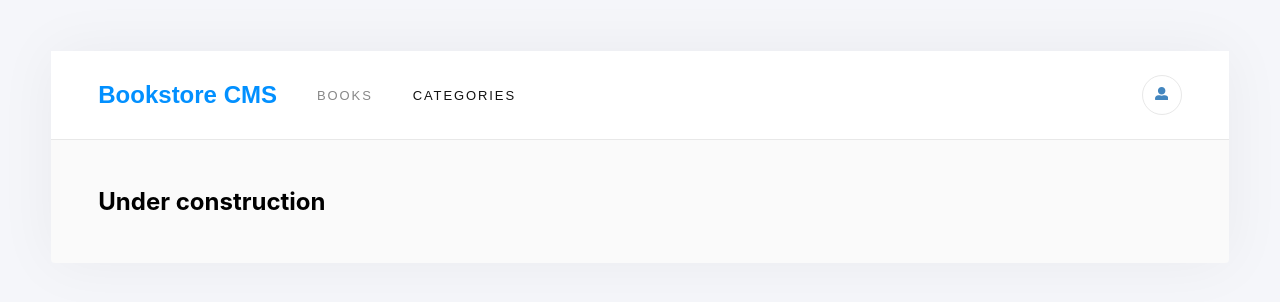
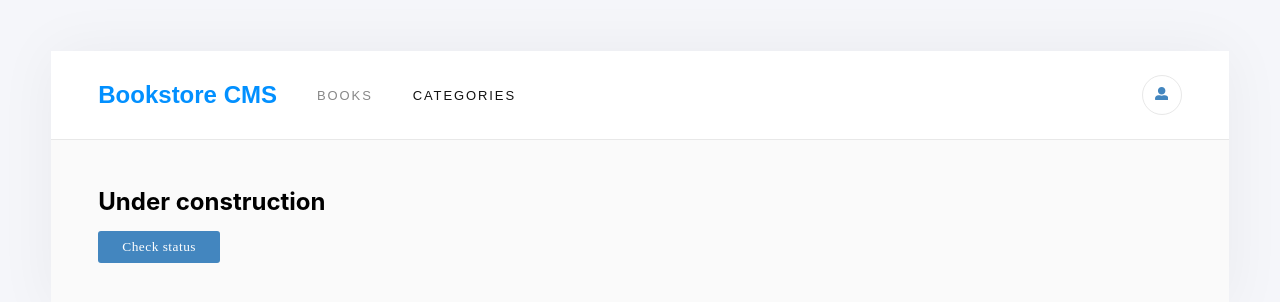
Before and after one commit to adamilare/bookstore, a React (Create React App) app: page /categories in a window 1280 px wide. Shown: the top 302 px of the page. Built offline with nearby package versions, Linux system fonts and the light colour scheme.

Commit message:
Add check status button to categories page

```diff
--- /dev/null
+++ b/src/components/categories/CheckStatus.jsx
@@ -0,0 +1,9 @@
+const CheckStatus = () => (
+  <div>
+    <button type="button" className="check-status">
+      Check status
+    </button>
+  </div>
+);
+
+export default CheckStatus;
--- a/src/css/bookstore.css
+++ b/src/css/bookstore.css
@@ -170,7 +170,8 @@ body {
   opacity: 0.5;
 }
 
-.current-progress button {
+.current-progress button,
+.check-status {
   cursor: pointer;
   border: none;
   background-color: var(--primary-color);
--- a/src/routes/Categories.jsx
+++ b/src/routes/Categories.jsx
@@ -1,6 +1,9 @@
+import CheckStatus from '../components/categories/CheckStatus';
+
 const Categories = () => (
   <>
     <h1>Under construction</h1>
+    <CheckStatus />
   </>
 );
 export default Categories;
```
